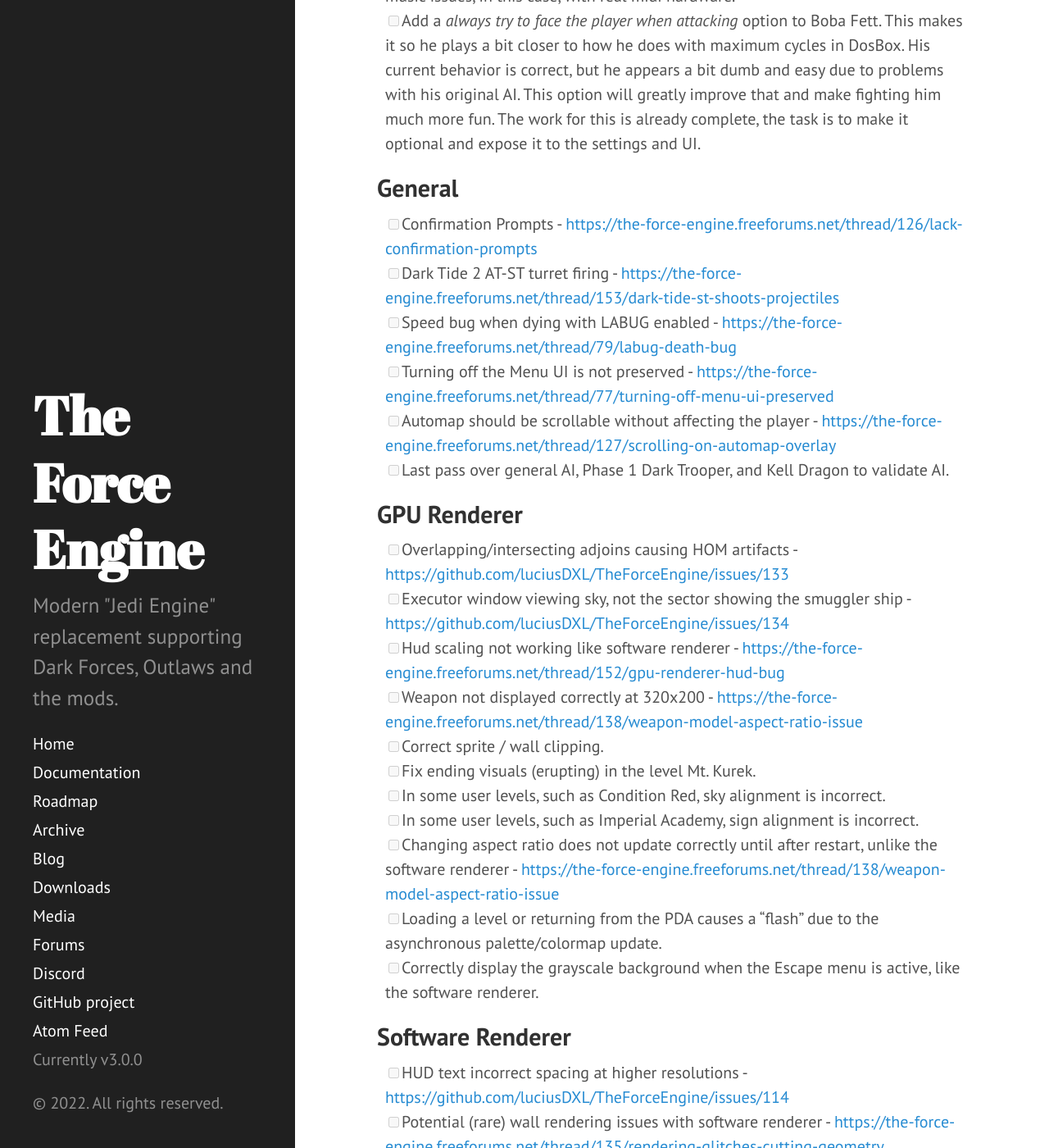
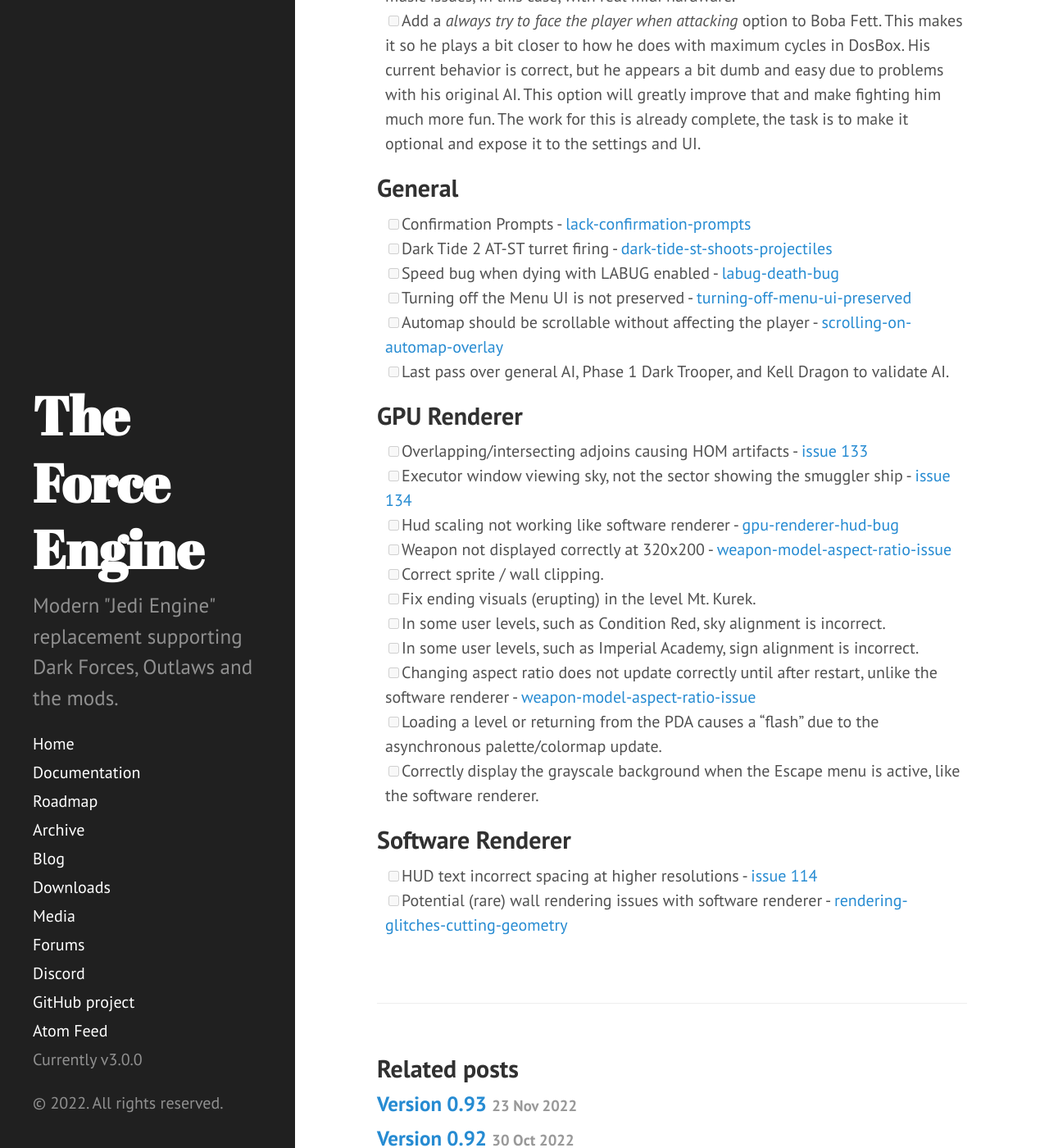
Before and after one commit to TheForceEngine/TheForceEngine.github.io, a Jekyll site: the page built from _posts/2022-11-27-torwards-1.0.md, in a window 1280 px wide and 1400 px high, scrolled down 724 px. Shown: the whole window at 82% size. Built offline with Jekyll 4.4.1, drawn with Linux system fonts in a browser that asks for light colours; some of the changed lines change nothing that is shown.

Commit message:
Update 2022-11-27-torwards-1.0.md

```diff
--- a/_posts/2022-11-27-torwards-1.0.md
+++ b/_posts/2022-11-27-torwards-1.0.md
@@ -16,26 +16,26 @@
 - [ ] Add a *always try to face the player when attacking* option to Boba Fett. This makes it so he plays a bit closer to how he does with maximum cycles in DosBox. His current behavior is correct, but he appears a bit dumb and easy due to problems with his original AI. This option will greatly improve that and make fighting him much more fun. The work for this is already complete, the task is to make it optional and expose it to the settings and UI.
 
 ## General
-- [ ]  Confirmation Prompts - <a>https://the-force-engine.freeforums.net/thread/126/lack-confirmation-prompts</a>
-- [ ]  Dark Tide 2 AT-ST turret firing - <a>https://the-force-engine.freeforums.net/thread/153/dark-tide-st-shoots-projectiles</a>
-- [ ]  Speed bug when dying with LABUG enabled - <a>https://the-force-engine.freeforums.net/thread/79/labug-death-bug</a>
-- [ ]  Turning off the Menu UI is not preserved - <a>https://the-force-engine.freeforums.net/thread/77/turning-off-menu-ui-preserved</a>
-- [ ]  Automap should be scrollable without affecting the player - <a>https://the-force-engine.freeforums.net/thread/127/scrolling-on-automap-overlay</a>
+- [ ]  Confirmation Prompts - <a href="https://the-force-engine.freeforums.net/thread/126/lack-confirmation-prompts">lack-confirmation-prompts</a>
+- [ ]  Dark Tide 2 AT-ST turret firing - <a href="https://the-force-engine.freeforums.net/thread/153/dark-tide-st-shoots-projectiles">dark-tide-st-shoots-projectiles</a>
+- [ ]  Speed bug when dying with LABUG enabled - <a href="https://the-force-engine.freeforums.net/thread/79/labug-death-bug">labug-death-bug</a>
+- [ ]  Turning off the Menu UI is not preserved - <a href="https://the-force-engine.freeforums.net/thread/77/turning-off-menu-ui-preserved">turning-off-menu-ui-preserved</a>
+- [ ]  Automap should be scrollable without affecting the player - <a href="https://the-force-engine.freeforums.net/thread/127/scrolling-on-automap-overlay">scrolling-on-automap-overlay</a>
 - [ ]  Last pass over general AI, Phase 1 Dark Trooper, and Kell Dragon to validate AI.
 
 ## GPU Renderer
-- [ ]  Overlapping/intersecting adjoins causing HOM artifacts - <a>https://github.com/luciusDXL/TheForceEngine/issues/133</a>
-- [ ]  Executor window viewing sky, not the sector showing the smuggler ship - <a>https://github.com/luciusDXL/TheForceEngine/issues/134</a>
-- [ ]  Hud scaling not working like software renderer - <a>https://the-force-engine.freeforums.net/thread/152/gpu-renderer-hud-bug</a>
-- [ ]  Weapon not displayed correctly at 320x200 - <a>https://the-force-engine.freeforums.net/thread/138/weapon-model-aspect-ratio-issue</a>
+- [ ]  Overlapping/intersecting adjoins causing HOM artifacts - <a href="https://github.com/luciusDXL/TheForceEngine/issues/133">issue 133</a>
+- [ ]  Executor window viewing sky, not the sector showing the smuggler ship - <a href="https://github.com/luciusDXL/TheForceEngine/issues/134">issue 134</a>
+- [ ]  Hud scaling not working like software renderer - <a href="https://the-force-engine.freeforums.net/thread/152/gpu-renderer-hud-bug">gpu-renderer-hud-bug</a>
+- [ ]  Weapon not displayed correctly at 320x200 - <a href="https://the-force-engine.freeforums.net/thread/138/weapon-model-aspect-ratio-issue">weapon-model-aspect-ratio-issue</a>
 - [ ]  Correct sprite / wall clipping.
 - [ ]  Fix ending visuals (erupting) in the level Mt. Kurek.
 - [ ]  In some user levels, such as Condition Red, sky alignment is incorrect.
 - [ ]  In some user levels, such as Imperial Academy, sign alignment is incorrect.
-- [ ]  Changing aspect ratio does not update correctly until after restart, unlike the software renderer - <a>https://the-force-engine.freeforums.net/thread/138/weapon-model-aspect-ratio-issue</a>
+- [ ]  Changing aspect ratio does not update correctly until after restart, unlike the software renderer - <a href="https://the-force-engine.freeforums.net/thread/138/weapon-model-aspect-ratio-issue">weapon-model-aspect-ratio-issue</a>
 - [ ]  Loading a level or returning from the PDA causes a "flash" due to the asynchronous palette/colormap update.
 - [ ] Correctly display the grayscale background when the Escape menu is active, like the software renderer.
 
 ## Software Renderer
-- [ ] HUD text incorrect spacing at higher resolutions - <a>https://github.com/luciusDXL/TheForceEngine/issues/114</a>
-- [ ] Potential (rare) wall rendering issues with software renderer - <a>https://the-force-engine.freeforums.net/thread/135/rendering-glitches-cutting-geometry</a>
+- [ ] HUD text incorrect spacing at higher resolutions - <a href="https://github.com/luciusDXL/TheForceEngine/issues/114">issue 114</a>
+- [ ] Potential (rare) wall rendering issues with software renderer - <a href="https://the-force-engine.freeforums.net/thread/135/rendering-glitches-cutting-geometry">rendering-glitches-cutting-geometry</a>
```
